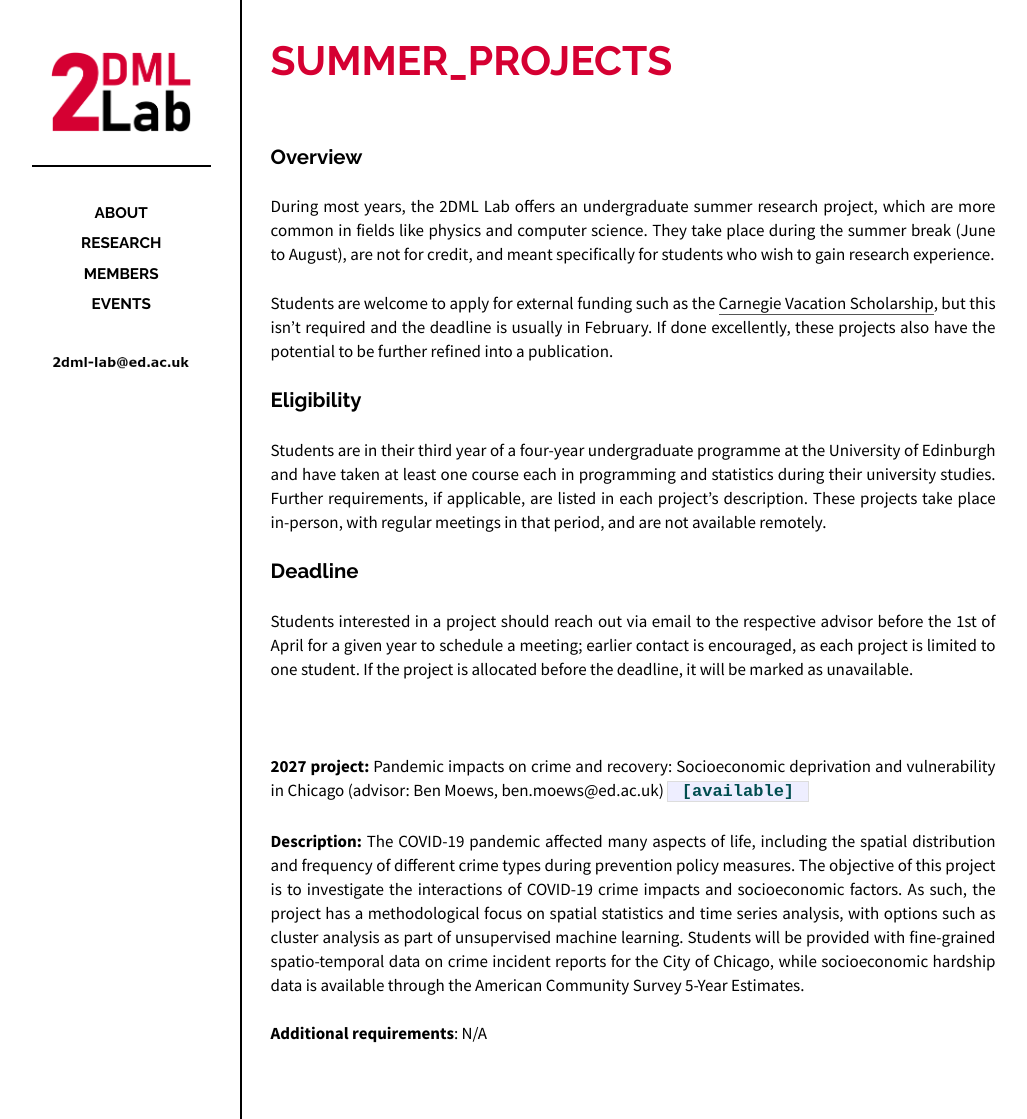
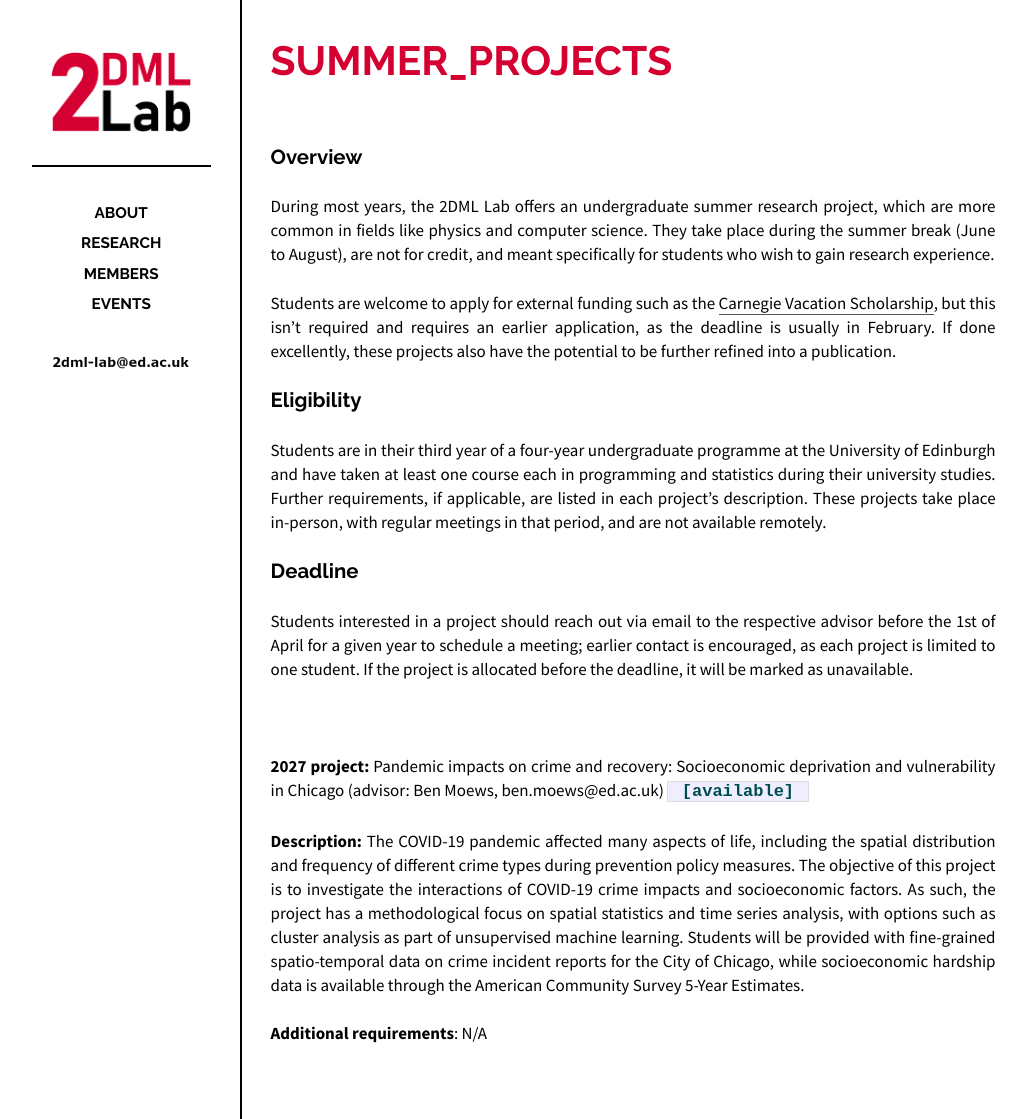
Before and after one commit to 2dml-lab/2dml-lab.github.io, a Jekyll site: the page built from _posts/2024-01-31-summer_projects.md, in a window 1280 px wide. Shown: the whole page, without its empty margins (118-1145 px from the left). Built offline with Jekyll 4.4.1, drawn with Linux system fonts in a browser that asks for light colours; our own code applies the rules of GitHub Pages for plain Markdown files.

Commit message:
Update 2024-01-31-summer_projects.md

```diff
--- a/_posts/2024-01-31-summer_projects.md
+++ b/_posts/2024-01-31-summer_projects.md
@@ -14,7 +14,7 @@ categories: posts
 
 During most years, the 2DML Lab offers an undergraduate summer research project, which are more common in fields like physics and computer science. They take place during the summer break (June to August), are not for credit, and meant specifically for students who wish to gain research experience.
 
-Students are welcome to apply for external funding such as the [Carnegie Vacation Scholarship](https://carnegie-trust.org/award-schemes/vacation-scholarships), but this isn't required and the deadline is usually in February. If done excellently, these projects also have the potential to be further refined into a publication.
+Students are welcome to apply for external funding such as the [Carnegie Vacation Scholarship](https://carnegie-trust.org/award-schemes/vacation-scholarships), but this isn't required and requires an earlier application, as the deadline is usually in February. If done excellently, these projects also have the potential to be further refined into a publication.
 
 ## Eligibility
 
```
